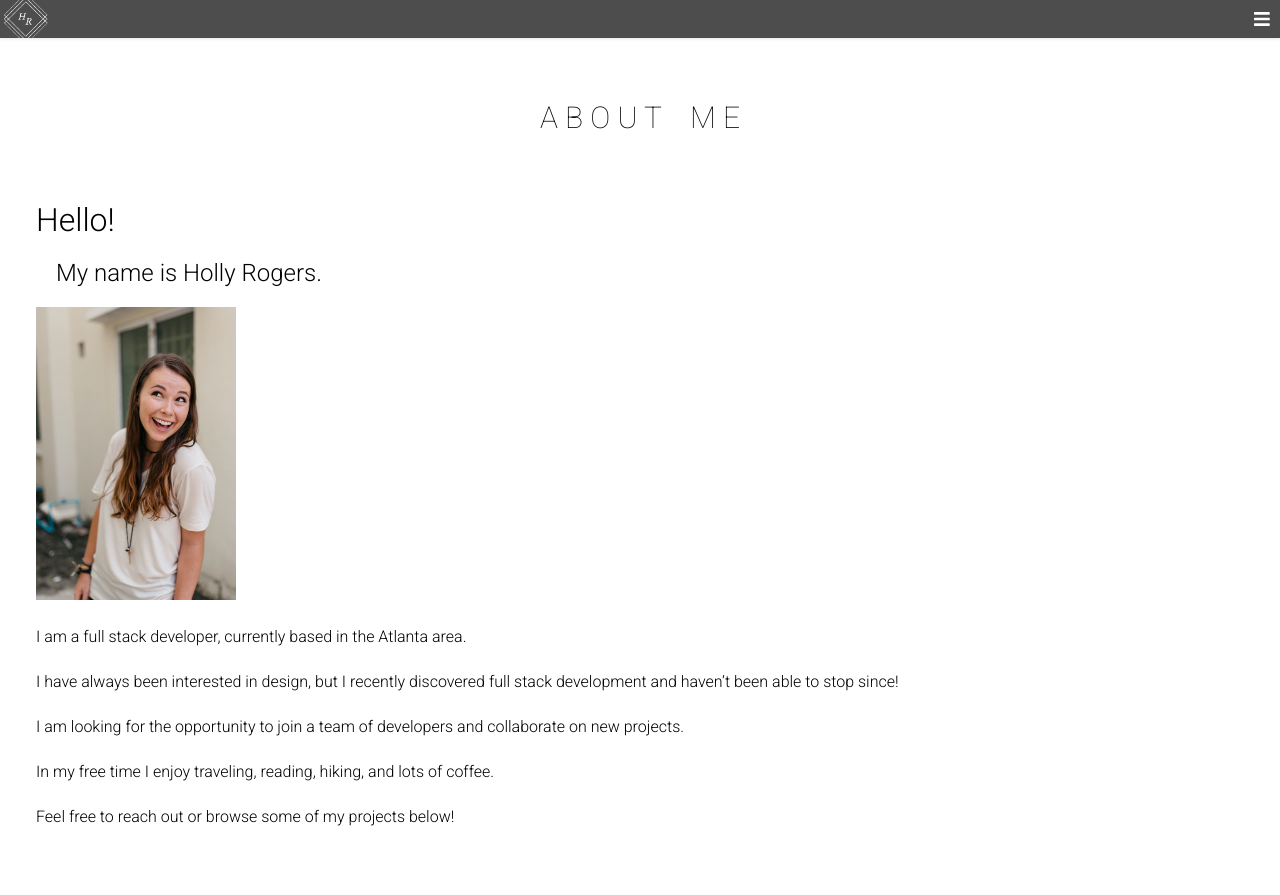
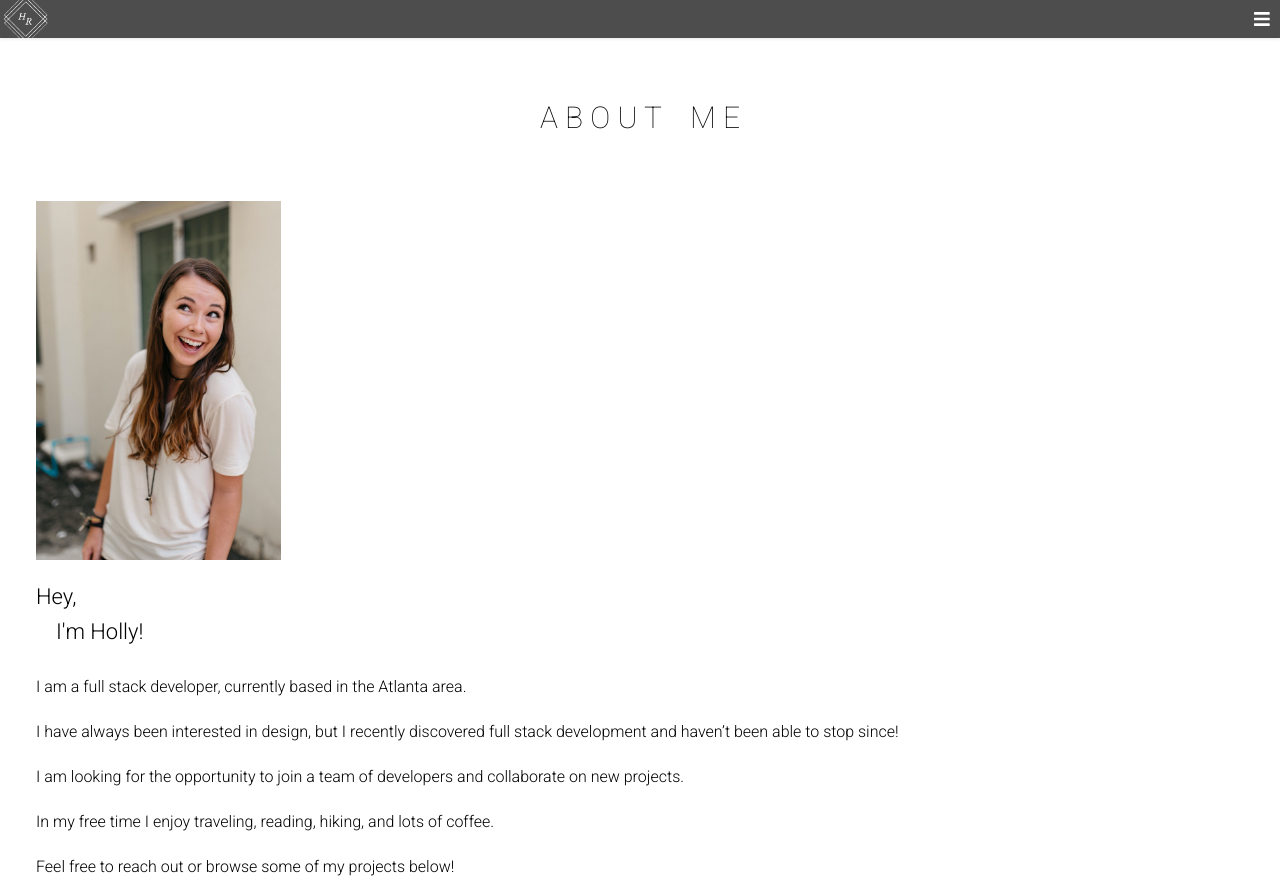
Before and after one commit to holly257/portfolio, a React (Create React App) app: page /about in a window 1280 px wide. Built offline with nearby package versions, Linux system fonts and the light colour scheme.

Commit message:
rearranged text and image

```diff
--- a/src/Routes/About/AboutPage.css
+++ b/src/Routes/About/AboutPage.css
@@ -17,12 +17,15 @@
 }
 
 #about-header {
+    margin-top: 20px;
+    font-size: 22px;
     font-weight: 300;
 }
 
 #about-intro {
     font-weight: 300;
-    padding: 20px;
+    font-size: 22px;
+    padding: 10px 20px;
 }
 
 .about {
@@ -32,5 +35,5 @@
 }
 
 #about-img {
-    width: 200px;
+    width: 245px;
 }
--- a/src/Routes/About/AboutPage.js
+++ b/src/Routes/About/AboutPage.js
@@ -3,7 +3,7 @@ import './AboutPage.css';
 
 function AboutPage() {
     return (
-        <main className='main-body'>
+        <main className="main-body">
             {/* <div id="about-me">A B O U T &nbsp;&nbsp; M E</div>
             <div id="about-page">
                 <span className="split">
@@ -34,11 +34,11 @@ function AboutPage() {
             <div id="about-me">A B O U T &nbsp;&nbsp; M E</div>
             <div id="about-page">
                 <span className="split">
-                    <h1 id="about-header">Hello!</h1>
-                    <h2 id="about-intro">My name is Holly Rogers.</h2>
                     <img id="about-img" src="/img/Holly1.jpg" alt="Hey! I am Holly."></img>
+                    <h1 id="about-header">Hey,</h1>
+                    <h2 id="about-intro">I'm Holly!</h2>
                     <h4 className="about">
-                        I am a full stack developer, currently based in the Atlanta area.{' '}
+                        I am a full stack developer, currently based in the Atlanta area.
                     </h4>
                     <h4 className="about">
                         I have always been interested in design, but I recently discovered full
```
